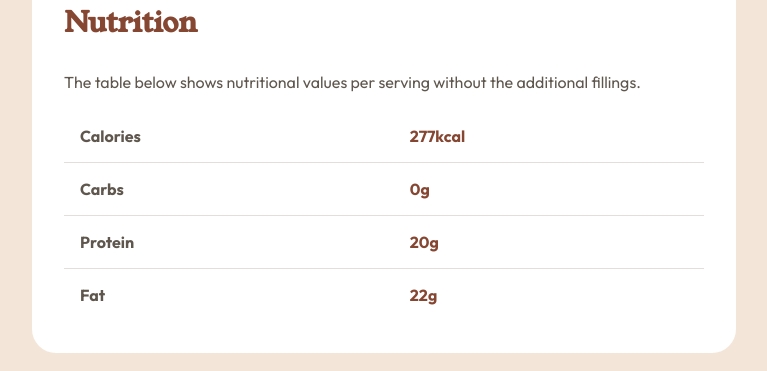
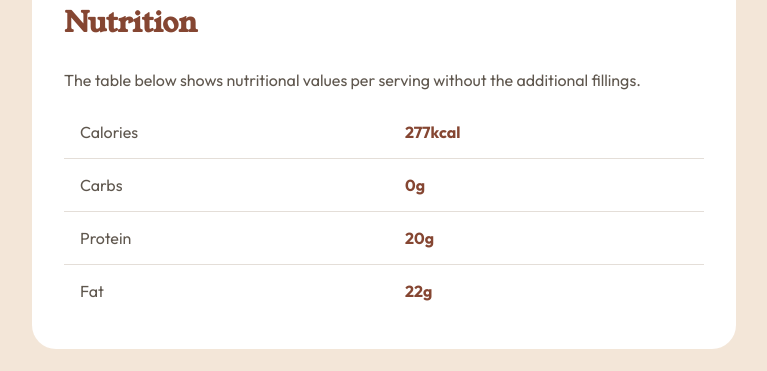
Before and after one commit to bobharterink/recipe-page-main, a plain HTML site: page index.html in a window 1280 px wide. Shown: the part 1615-1986 px from the top of the page, without its empty margins (256-1023 px from the left). Drawn offline with Linux system fonts and the light colour scheme.

Commit message:
changes2

```diff
--- a/index.html
+++ b/index.html
@@ -53,10 +53,8 @@
         </ol>
       </div>
       <h3>Nutrition</h3>
-
-      <p>The table below shows nutritional values per serving without the additional fillings.</p>
-
-      <table class="recipe__nutrition__table" caption="Nutritional values per serving">
+      <table class="recipe__nutrition__table">
+          <caption>The table below shows nutritional values per serving without the additional fillings.</caption>
         <tr>
         <th scope="row">Calories</th>
           <td>277kcal</td>
--- a/styles.css
+++ b/styles.css
@@ -159,9 +159,18 @@ table tr:last-child td {
     border-bottom: none;
 }
 
-table tr td:nth-child(2) {
+table th {
+    font-weight: 400;
+}
+
+table td {
     font-weight: 700;
     color: var(--color-brown-800);
+}
+
+.recipe__nutrition__table caption {
+  text-align: left;
+  margin-bottom: 1rem;
 }
 
 @media (min-width: 600px) {
```
